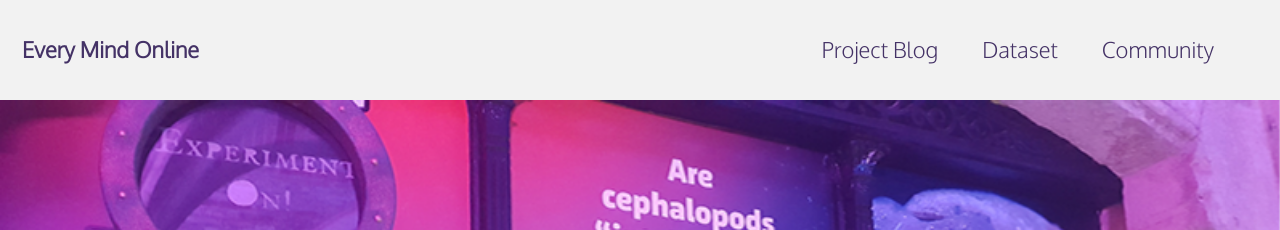
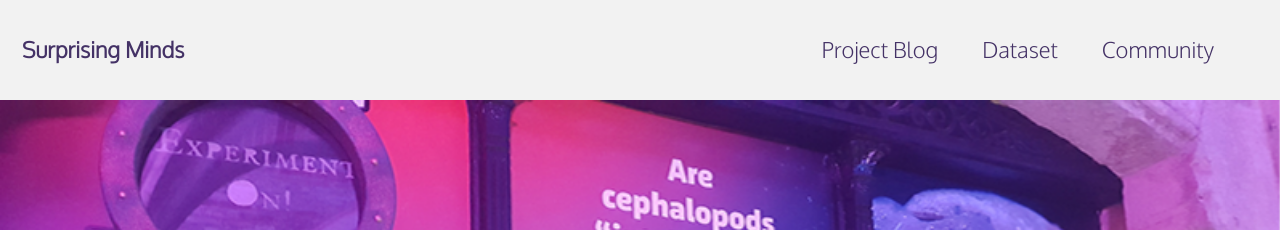
Before and after one commit to everymind/SurprisingMinds, a Jekyll site: the page built from index.md, in a window 1280 px wide and 900 px high. Shown: the top 230 px of the window. Built offline with Jekyll 4.4.1, drawn with Linux system fonts in a browser that asks for light colours; some web fonts are replaced.

Commit message:
Update _config.yml

```diff
--- a/_config.yml
+++ b/_config.yml
@@ -7,10 +7,10 @@
 
 # Site Settings
 locale                   : "en"
-title                    : "Every Mind Online"
-title_separator          : "-"
-name                     : "Every Mind Online"
-description              : "An online community that coordinates collaborations between professional scientists and the scientifically curious."
+title                    : "Surprising Minds"
+title_separator          : "|"
+name                     : "Surprising Minds"
+description              : "Studiyng the Mind 'in the wild'"
 url                      : # the base hostname & protocol for your site e.g. "https://mmistakes.github.io"
 baseurl                  : # the subpath of your site, e.g. "/blog"
 repository               : # GitHub username/repo-name e.g. "mmistakes/minimal-mistakes"
```
